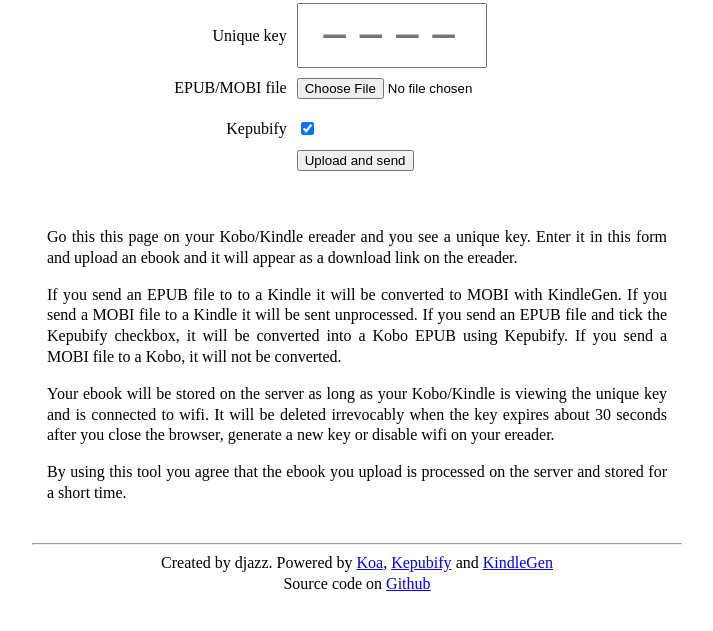
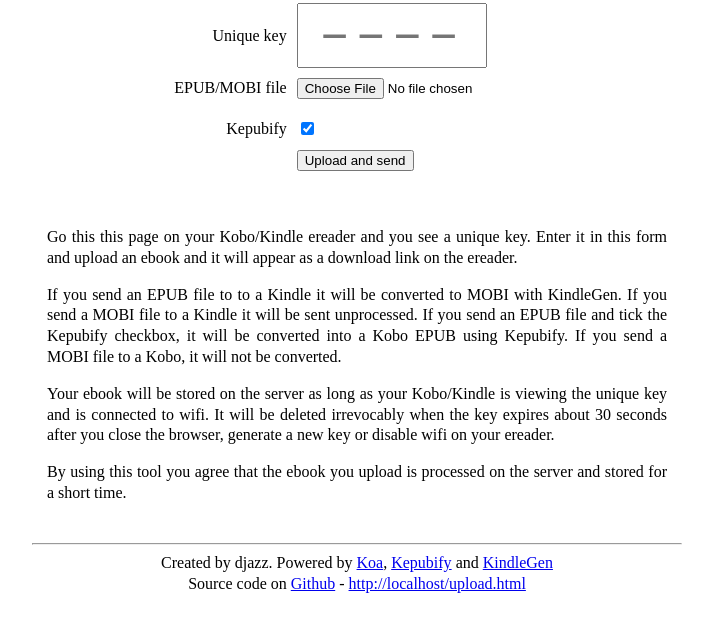
Before and after one commit to daniel-j/send2ereader, a website: page upload.html in a window 1280 px wide. Shown: the part 81-712 px from the top of the page, without its empty margins (283-996 px from the left). Drawn offline with Linux system fonts and the light colour scheme.

Commit message:
add site url

```diff
--- a/upload.html
+++ b/upload.html
@@ -29,7 +29,8 @@
 	</div>
 	<hr/>
 	<div class="center">
-		Created by djazz. Powered by <a href="https://koajs.com/" target="_blank">Koa</a>, <a href="https://pgaskin.net/kepubify/" target="_blank">Kepubify</a> and <a href="https://www.amazon.com/gp/feature.html?ie=UTF8&docId=1000765211" target="_blank">KindleGen</a><br/>Source code on <a href="https://github.com/daniel-j/send2ereader" target="_blank">Github</a>
+		Created by djazz. Powered by <a href="https://koajs.com/" target="_blank">Koa</a>, <a href="https://pgaskin.net/kepubify/" target="_blank">Kepubify</a> and <a href="https://www.amazon.com/gp/feature.html?ie=UTF8&docId=1000765211" target="_blank">KindleGen</a><br/>
+		Source code on <a href="https://github.com/daniel-j/send2ereader" target="_blank">Github</a> - <a id="siteurl">https://send.djazz.se</span>
 	</div>
 </div>
 <script>
@@ -54,6 +55,7 @@ var uploadstatus = document.getElementById('uploadstatus')
 var keyinput = document.getElementById('keyinput')
 var fileinput = document.getElementById('fileinput')
 var fileinfo = document.getElementById('fileinfo')
+var siteurl = document.getElementById('siteurl')
 
 var flash = getCookies().flash
 deleteCookie('flash')
@@ -87,6 +89,11 @@ function fileinputChange () {
 }
 fileinput.addEventListener('change', fileinputChange, false)
 fileinputChange()
+
+siteurl.textContent = window.location.href
+siteurl.href = siteurl.textContent
+siteurl.target = '_self'
+
 </script>
 </body>
 </html>
```
